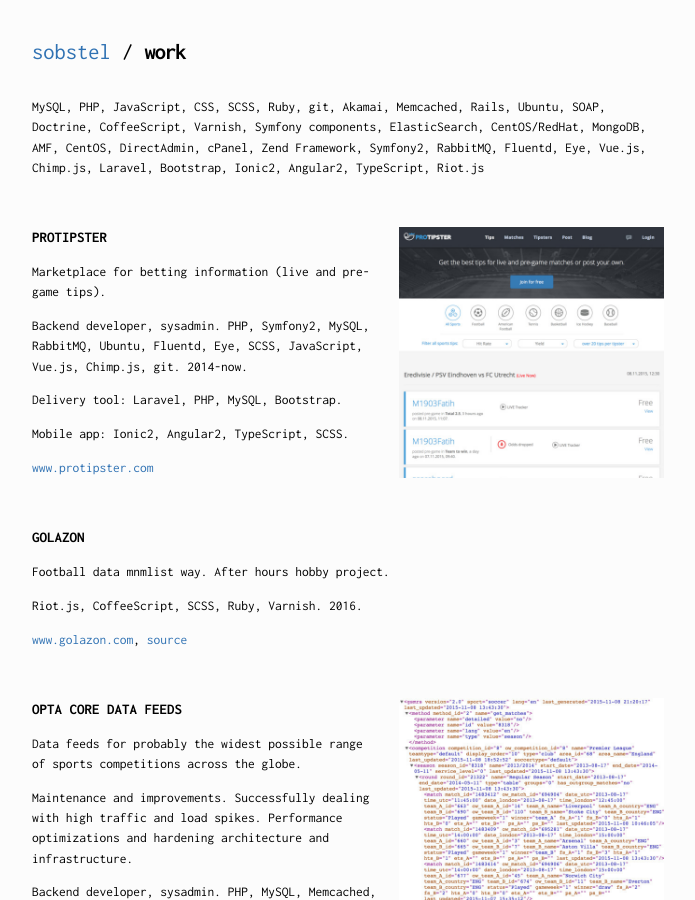
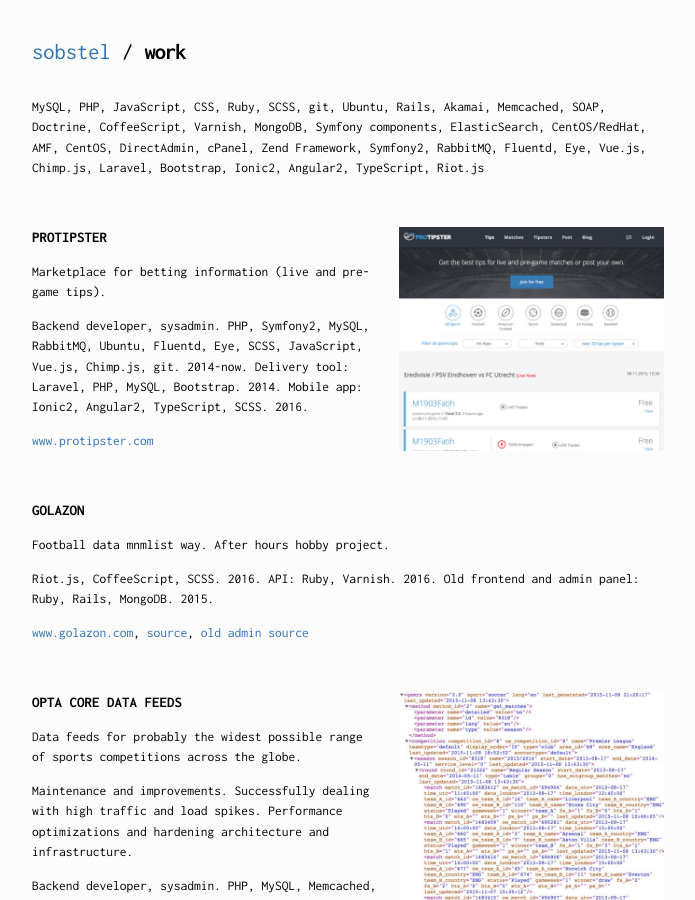
Before and after one commit to sobstel/sobstel.github.com, a Jekyll site: the page built from work.html, in a window 1280 px wide and 900 px high. Shown: the whole window, without its empty margins (292-987 px from the left). Built offline with Jekyll 4.4.1, drawn with Linux system fonts in a browser that asks for light colours; some of the changed text lies outside the part shown.

Commit message:
work: merge golazon info

```diff
--- a/work.html
+++ b/work.html
@@ -21,14 +21,9 @@
   </p>
   <p>
     Backend developer, sysadmin.
-    <span class="stack">PHP, Symfony2, MySQL, RabbitMQ, Ubuntu, Fluentd, Eye, SCSS, JavaScript, Vue.js, Chimp.js, git</span>.
-    2014-now.
-  </p>
-  <p>
-    Delivery tool: <span class="stack">Laravel, PHP, MySQL, Bootstrap</span>.
-  </p>
-  <p>
-    Mobile app: <span class="stack">Ionic2, Angular2, TypeScript, SCSS</span>.
+    <span class="stack">PHP, Symfony2, MySQL, RabbitMQ, Ubuntu, Fluentd, Eye, SCSS, JavaScript, Vue.js, Chimp.js, git</span>. 2014-now.
+    Delivery tool: <span class="stack">Laravel, PHP, MySQL, Bootstrap</span>. 2014.
+    Mobile app: <span class="stack">Ionic2, Angular2, TypeScript, SCSS</span>. 2016.
   <p>
     <a href="http://www.protipster.com/">www.protipster.com</a>
   </p>
@@ -40,11 +35,14 @@
     Football data mnmlist way. After hours hobby project.
   </p>
   <p>
-    <span class="stack">Riot.js, CoffeeScript, SCSS, Ruby, Varnish</span>.
-    2016.
+    <span class="stack">Riot.js, CoffeeScript, SCSS</span>. 2016.
+    API: <span class="stack">Ruby, Varnish</span>. 2016.
+    Old frontend and admin panel: <span class="stack">Ruby, Rails, MongoDB</span>. 2015.
   </p>
   <p>
-    <a href="http://www.golazon.com/">www.golazon.com</a>, <a href="https://github.com/sobstel/golazon">source</a>
+    <a href="http://www.golazon.com/">www.golazon.com</a>,
+    <a href="https://github.com/sobstel/golazon">source</a>,
+    <a href="https://github.com/sobstel/golazon-2015">old admin source</a>
   </p>
 </article>
 
@@ -103,20 +101,6 @@
   <p>
     <a href="http://www.soccerway.com/">www.soccerway.com</a>
   </p>
-</article>
-
-<article class="golazon2015">
-   <header>Golazon (2015)</header>
-   <p>
-     Frontend and admin panel.
-   </p>
-   <p>
-     <span class="stack">Ruby, Rails, MongoDB</span>.
-     2015.
-   <p>
-   <p>
-     <a href="https://github.com/sobstel/golazon-2015">source</a>
-   </p>
 </article>
 
 <article class="polifiction">
```
Also changed, not shown: _data/stack.yml (+4 -4 lines), img/work/golazon2015.jpg (deleted).
